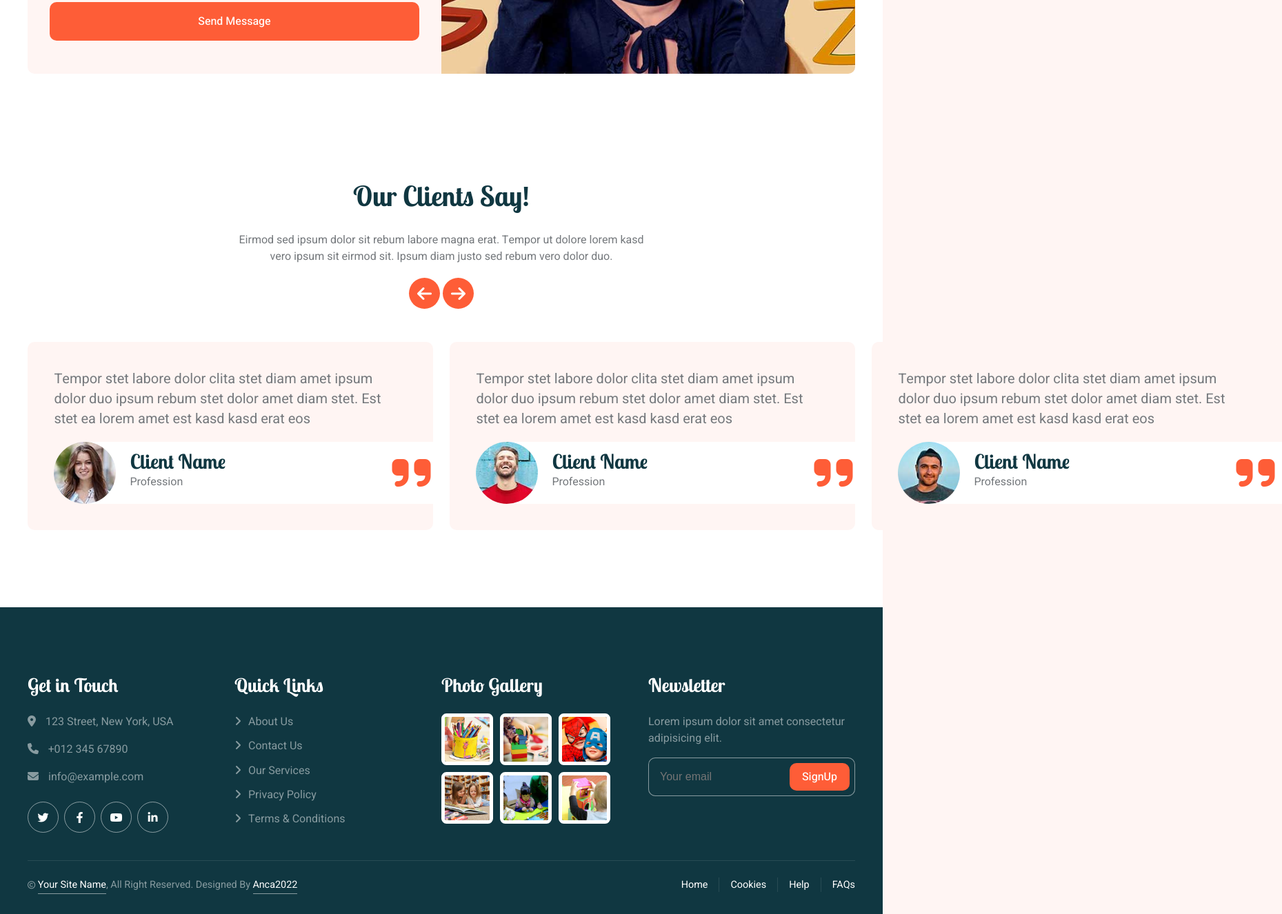
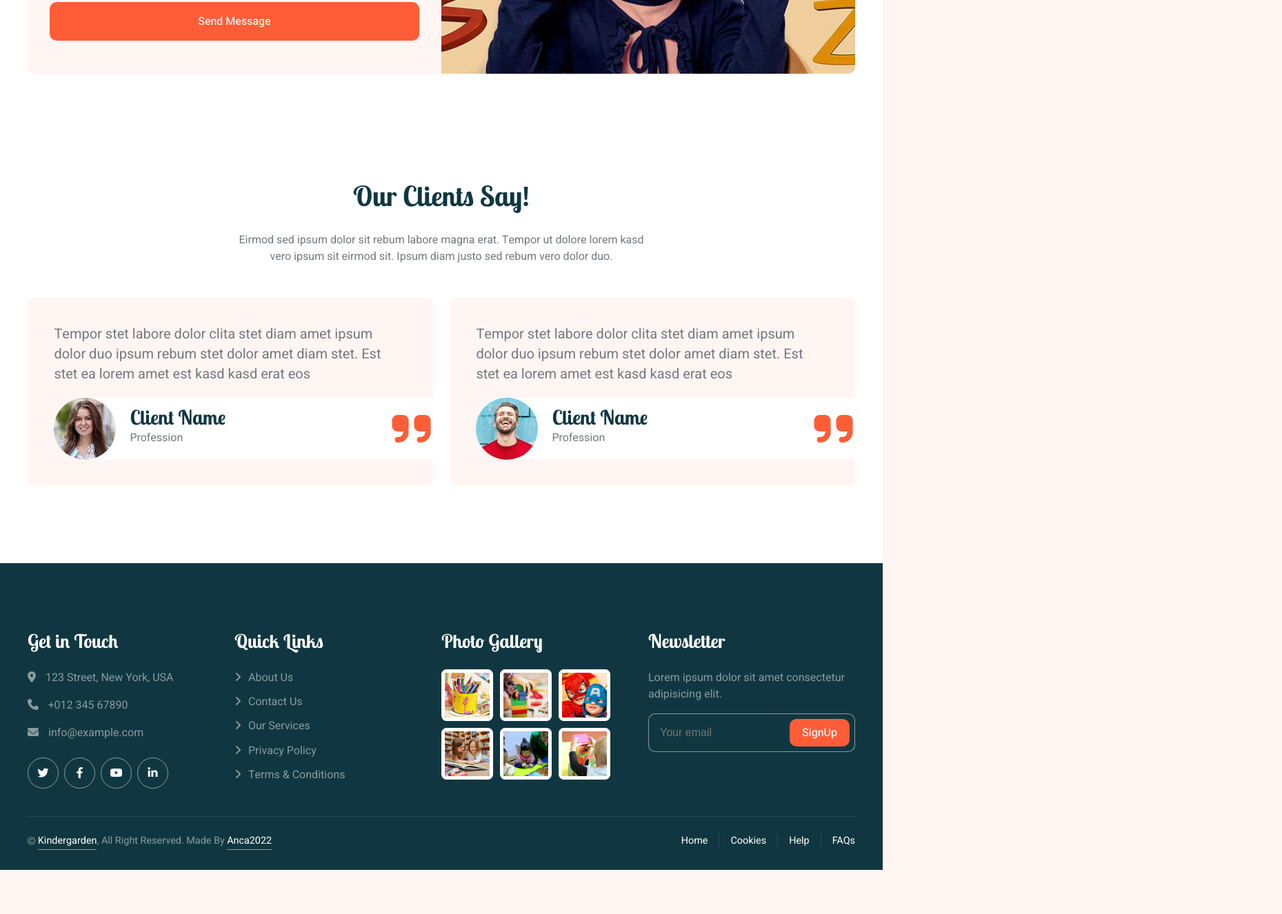
Before and after one commit to Anca2022/kindergdn, a plain HTML site: page index.html in a window 1280 px wide. Shown: the part 2911-4237 px from the top of the page at 69% size, 1859 px wide, since content can reach past the window. After the commit the page ends 4173 px from the top, so only its background shows below. Drawn offline with Linux system fonts and the light colour scheme.

Commit message:
minor changes

```diff
--- a/css/style.scss
+++ b/css/style.scss
@@ -476,7 +476,7 @@ a{
     margin-left:auto;
     display: grid;
     grid-auto-flow: column;
-    //overflow:hidden;
+    overflow:hidden;
     grid-auto-columns: 49%;
     gap:2%;
     margin-top:3rem;
--- a/index.html
+++ b/index.html
@@ -132,8 +132,8 @@
             <h2 class="title">Our Clients Say!</h2>
             <p class="description">Eirmod sed ipsum dolor sit rebum labore magna erat. Tempor ut dolore lorem kasd vero ipsum sit eirmod sit. Ipsum diam justo sed rebum vero dolor duo.</p>
 
-            <i class="fa-solid fa-arrow-left arrows"></i>
-            <i class="fa-solid fa-arrow-right arrows"></i>
+            <!-- <i class="fa-solid fa-arrow-left arrows"></i>
+            <i class="fa-solid fa-arrow-right arrows"></i> -->
             <div class="carousel">
                 <div class="carousel-item">
                     <p>Tempor stet labore dolor clita stet diam amet ipsum dolor duo ipsum rebum stet dolor amet diam stet. Est stet ea lorem amet est kasd kasd erat eos</p>
@@ -216,7 +216,7 @@
                 </div>
             </div>
             <div class="lower-footer">
-                <p class="copyright"><i class="fa-regular fa-copyright"></i> <a href='index.html'>Your Site Name</a>, All Right Reserved. Designed By <a href='https://github.com/Anca2022'>Anca2022</a></p>
+                <p class="copyright"><i class="fa-regular fa-copyright"></i> <a href='index.html'>Kindergarden</a>, All Right Reserved. Made By <a href='https://github.com/Anca2022'>Anca2022</a></p>
                 <ul>
                     <li><a href='#'>Home</a></li>
                     <li><a href='#'>Cookies</a></li>
```
Also changed, not shown: 404.html (+1 -1 lines), about.html (+1 -1 lines), call-to-action.html (+1 -1 lines), contact.html (+1 -1 lines), facilities.html (+1 -1 lines), teachers.html (+1 -1 lines), testimonials.html (+3 -3 lines), css/style.css, 1 other file.
